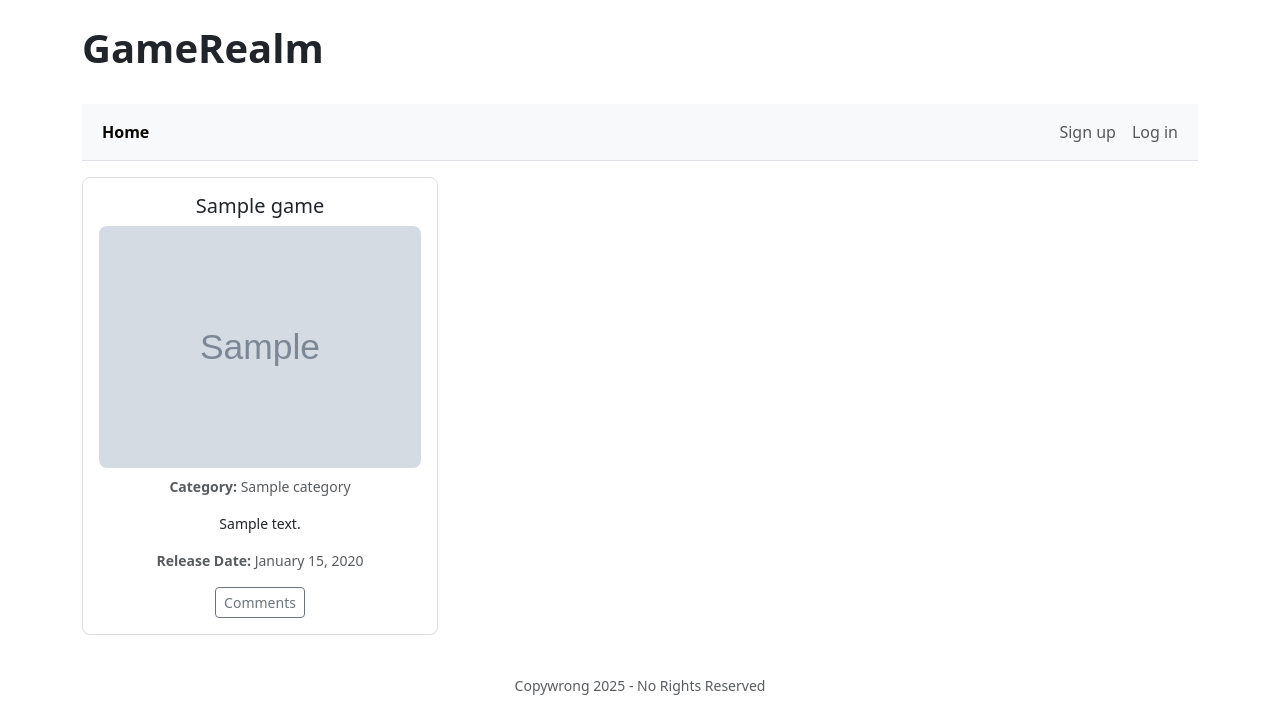
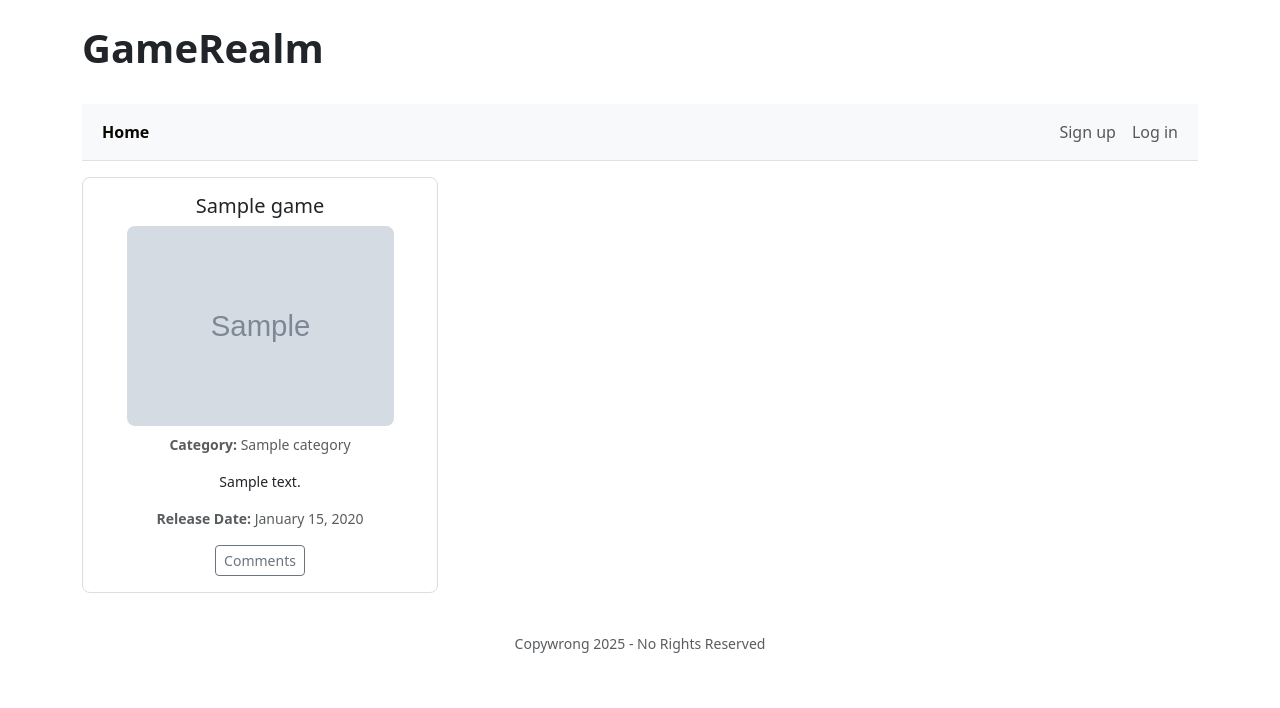
Before and after one commit to William-WYL/gamerealm-cms-project, a PHP site: page /index.php in a window 1280 px wide. Shown: the top 708 px of the page. Run offline with PHP 8.4, Linux system fonts and the light colour scheme; tables that the repository leaves empty or names only in its code hold one stand-in row (values such as "Sample post"); grey boxes marked "Sample" are stand-in pictures; some libraries are stand-ins or nearby versions.

Commit message:
Set the size for cover image

```diff
--- a/general.css
+++ b/general.css
@@ -57,3 +57,14 @@
   font-size: 0.8em;
   vertical-align: super;
 }
+
+/* show_comments.php  img */
+body>div>div.row.justify-content-start.border-bottom.mb-2>div>img {
+  width: 500px;
+
+}
+
+/* index game-list cover image */
+#game-list>div>div>div>a>img {
+  width: 267px;
+}
```
Also changed, not shown: asset/images/67e601d8544a4.png (added).
